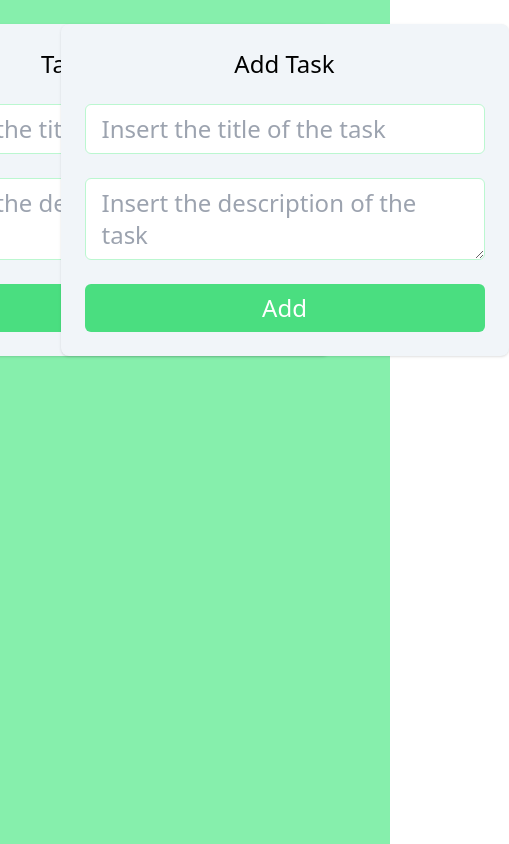
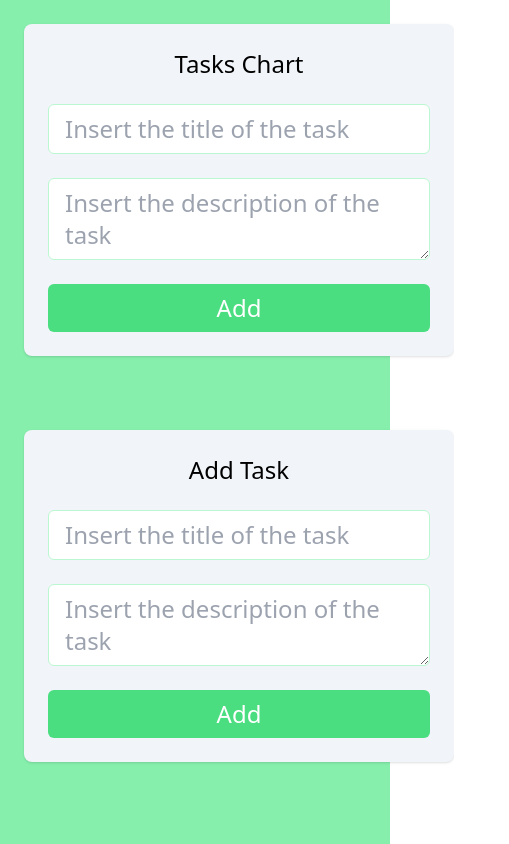
Before and after one commit to AurinoMSMF/React-To-Do, a React (Vite) app: page / in a window 390 px wide. Shown: the whole page, 509 px wide, since content can reach past the window. Built offline with nearby package versions, Linux system fonts and the light colour scheme.

Commit message:
Feat: Adicionando responsividade mobile.

```diff
--- a/package.json
+++ b/package.json
@@ -10,6 +10,7 @@
     "preview": "vite preview"
   },
   "dependencies": {
+    "chart.js": "^4.5.1",
     "lucide-react": "^0.435.0",
     "react": "^18.3.1",
     "react-dom": "^18.3.1",
--- a/src/App.jsx
+++ b/src/App.jsx
@@ -49,11 +49,11 @@ function App() {
   }, [tasks]);
 
   return (
-    <div className="w-screen h-screen bg-green-300 grid grid-cols-2 grid-flow-col justify-items-center p-6 gap-4">
-      <div className="w-[28rem] h-auto text-center text-2xl rounded-md flex flex-col gap-6">
+    <div className="w-full h-screen bg-green-300 grid sm:grid-cols-1 md:grid-cols-2 mx-auto justify-items-center p-6 gap-4">
+      <div className="w-full max-w-[28rem] h-auto text-center text-2xl rounded-md flex flex-col gap-6">
         <TasksChart tasks={tasks} />
       </div>
-      <div className="w-[28rem] h-auto text-center text-2xl rounded-md flex flex-col gap-6">
+      <div className="w-full max-w-[28rem] h-auto text-center text-2xl rounded-md flex flex-col gap-6">
         <AddTask onAddNewTask={onAddNewTask} />
         <Tasks
           tasks={tasks}
```
Also changed, not shown: src/components/TasksChart.jsx (+27 -0 lines), 1 other file (tests, documents, lock files or other folders).
